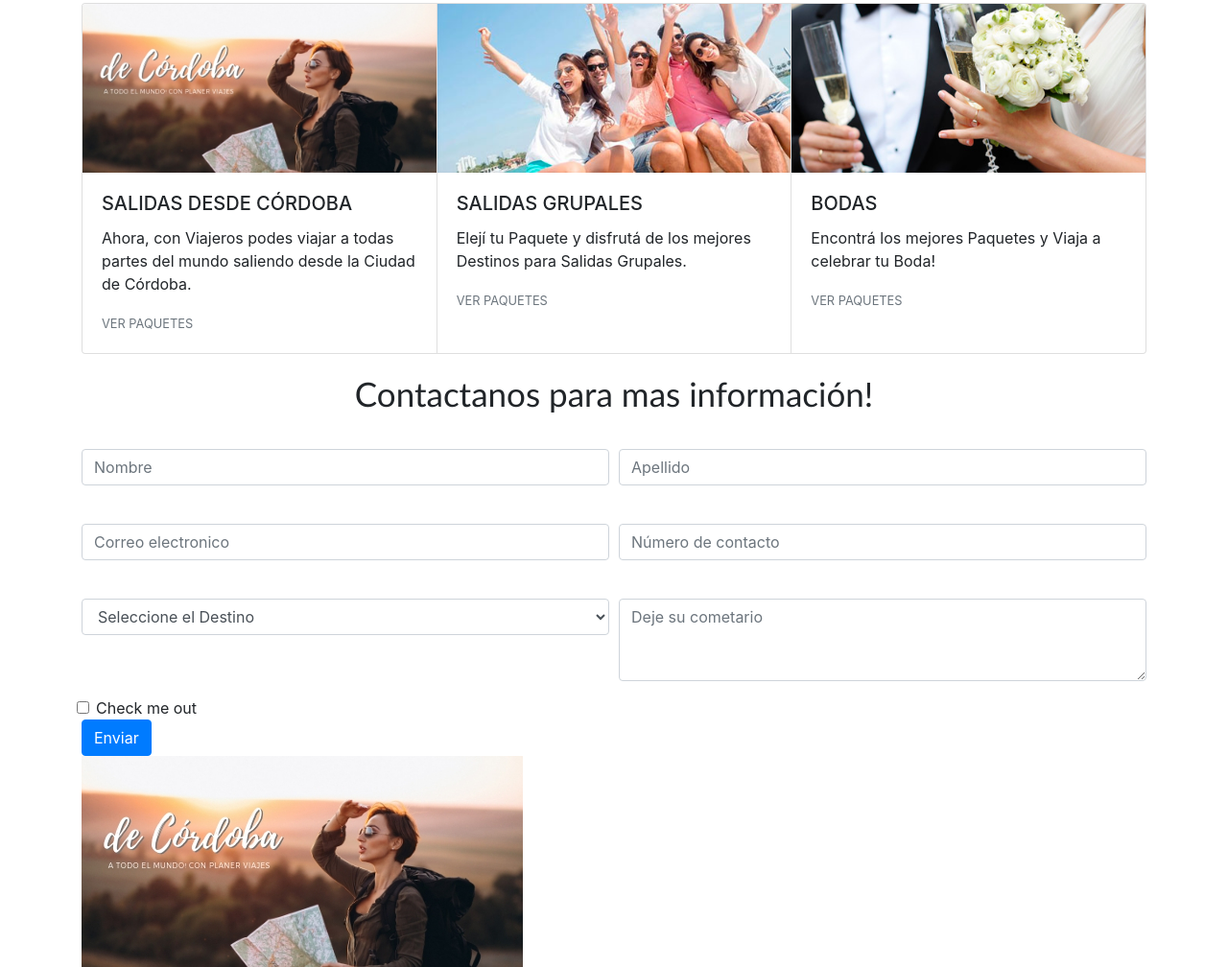
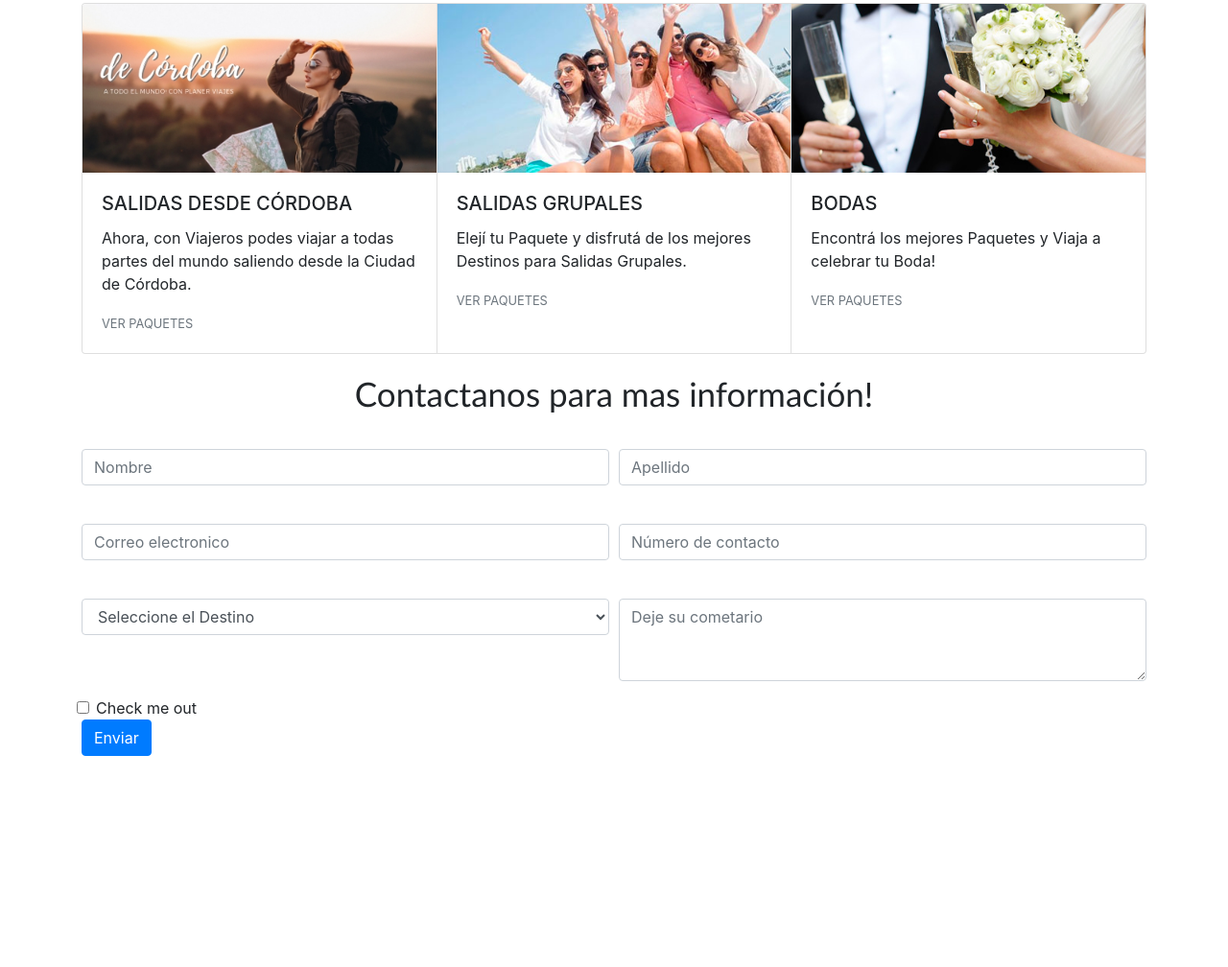
Before and after one commit to JGCuadra/Tareas, a plain HTML site: page Tarea M2U4/tarea.html in a window 1280 px wide. Shown: the part 1546-2554 px from the top of the page at 96% size. After the commit the page ends 2334 px from the top, so only its background shows below. Drawn offline with nearby package versions, Linux system fonts and the light colour scheme.

Commit message:
se modificaron algunos archivos

```diff
--- a/Tarea M2U4/tarea.html
+++ b/Tarea M2U4/tarea.html
@@ -128,7 +128,6 @@
             <button type="submit" class="btn btn-primary">Enviar</button>
           </form>
 
-          <img class="img1" src="decordoba.jpg" alt="">
     </div>
 
 
```
